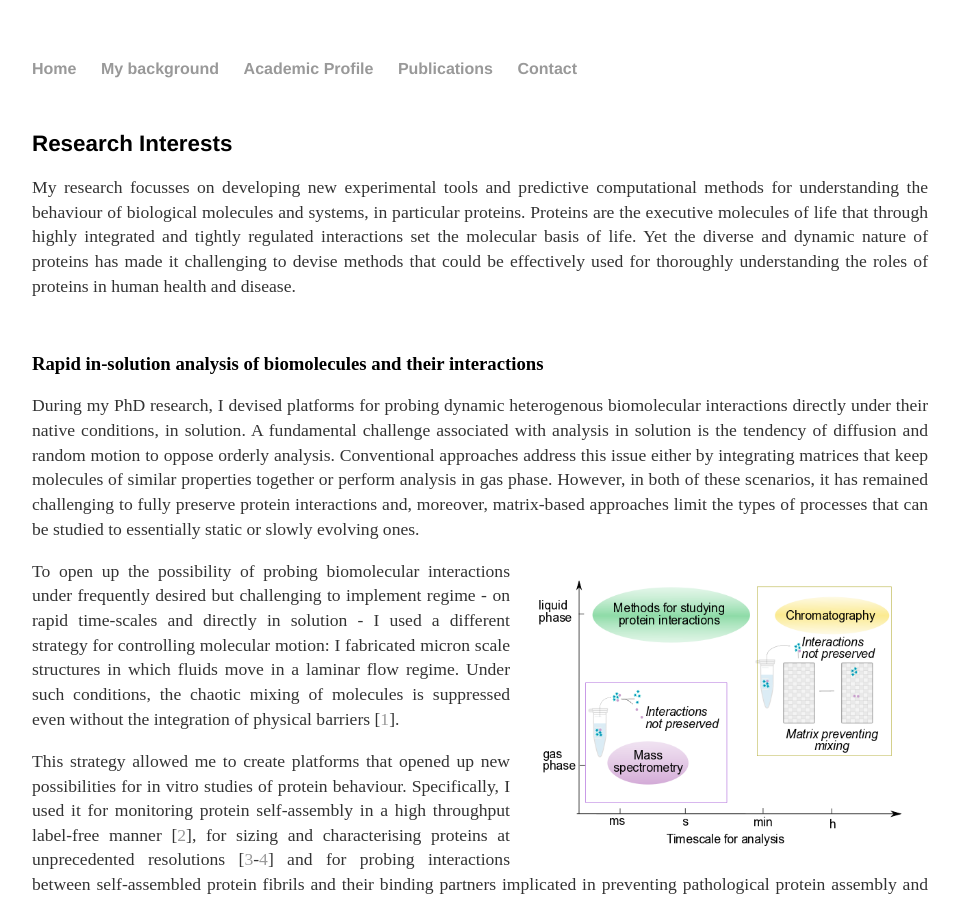
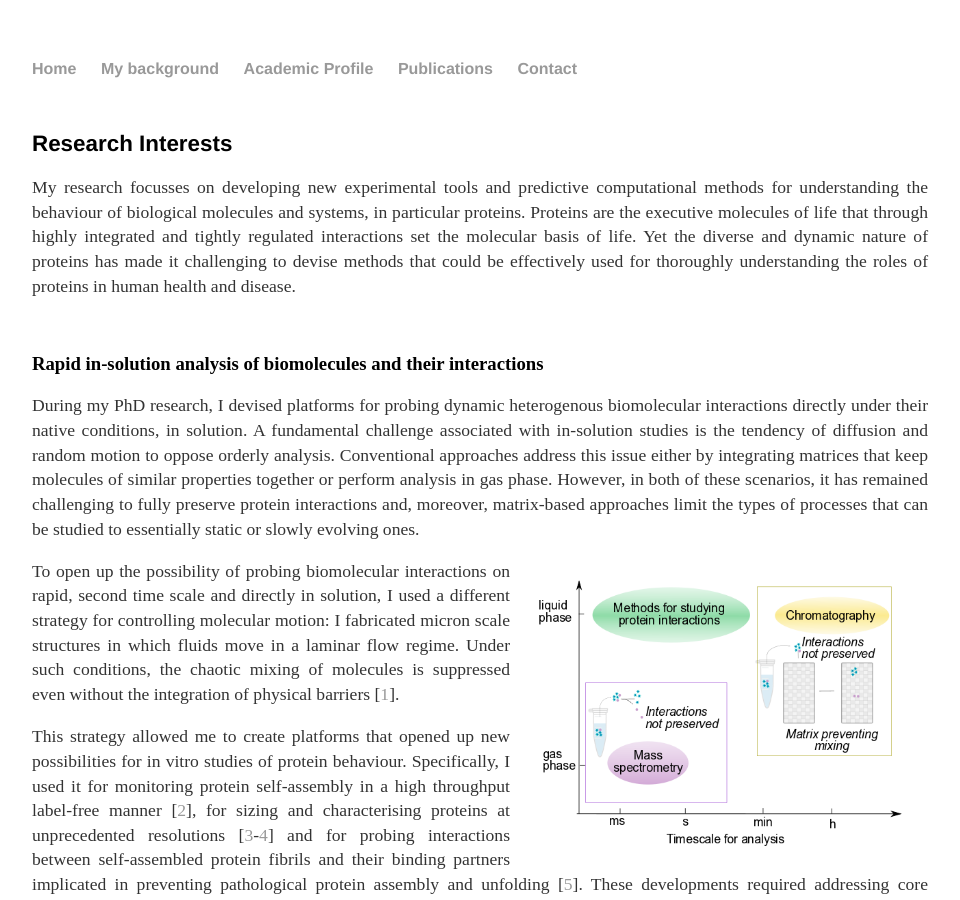
Before and after one commit to kadiliissaar/kadiliissaar.github.io, a Jekyll site: the page built from academic-profile/index.html, in a window 1280 px wide and 900 px high. Shown: the whole window, without its empty margins (160-1120 px from the left). Built offline with Jekyll 4.4.1, drawn with Linux system fonts in a browser that asks for light colours.

Commit message:
Update index.html

```diff
--- a/academic-profile/index.html
+++ b/academic-profile/index.html
@@ -15,7 +15,7 @@ thoroughly understanding the roles of proteins in human health and disease.</p>
 
 	<h3>Rapid in-solution analysis of biomolecules and their interactions</h3>
 	<p align="justify"> During my PhD research, I devised platforms for probing dynamic heterogenous biomolecular
-interactions directly under their native conditions, in solution. A fundamental challenge associated with analysis in solution
+interactions directly under their native conditions, in solution. A fundamental challenge associated with in-solution studies
 is the tendency of diffusion and random motion to oppose orderly analysis. Conventional approaches address this issue either
 by integrating matrices that keep molecules of similar properties together or perform analysis in gas phase. However, in
 both of these scenarios, it has remained challenging to fully preserve protein interactions and, moreover, matrix-based
@@ -24,8 +24,7 @@ approaches limit the types of processes that can be studied to essentially stati
 
 	<p align="justify">
 <img src="https://github.com/kadiliissaar/kadiliissaar.github.io/raw/master/Photos/Research/fast-liquid-phase-analysis.png" style="float:right;width:403px;height:300px;margin-left:15px">
-To open up the possibility of probing biomolecular interactions under frequently desired but
-challenging to implement regime - on rapid time-scales and directly in solution - I used a different strategy for
+To open up the possibility of probing biomolecular interactions on rapid, second time scale and directly in solution, I used a different strategy for
 controlling molecular motion: I fabricated micron scale structures in which fluids move in a laminar flow regime. Under
 such conditions, the chaotic mixing of molecules is suppressed even without the integration of physical barriers
 [<a href="https://pubs.rsc.org/en/content/articlelanding/2018/lc/c7lc01241a">1</a>]. </p>
```
